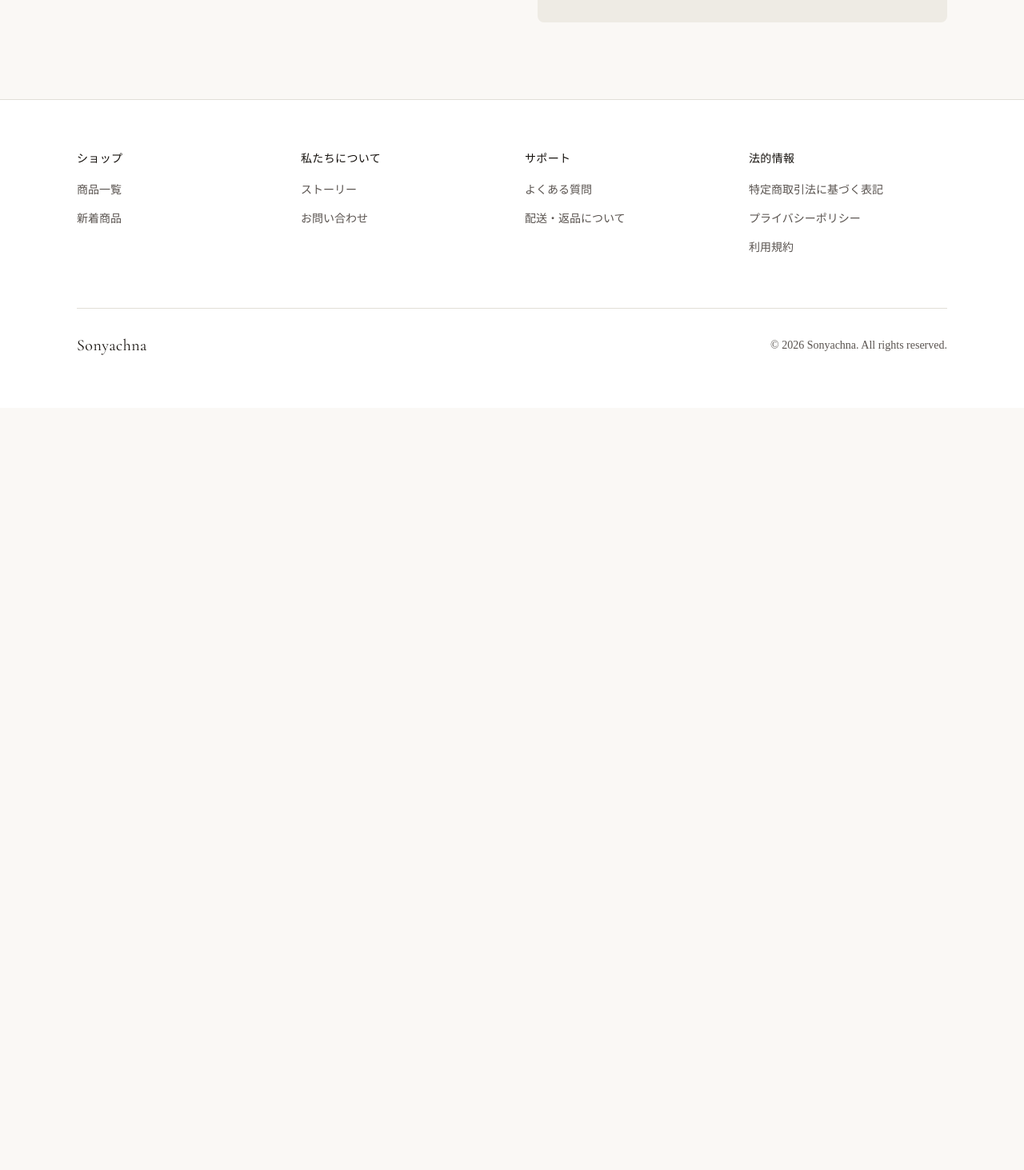
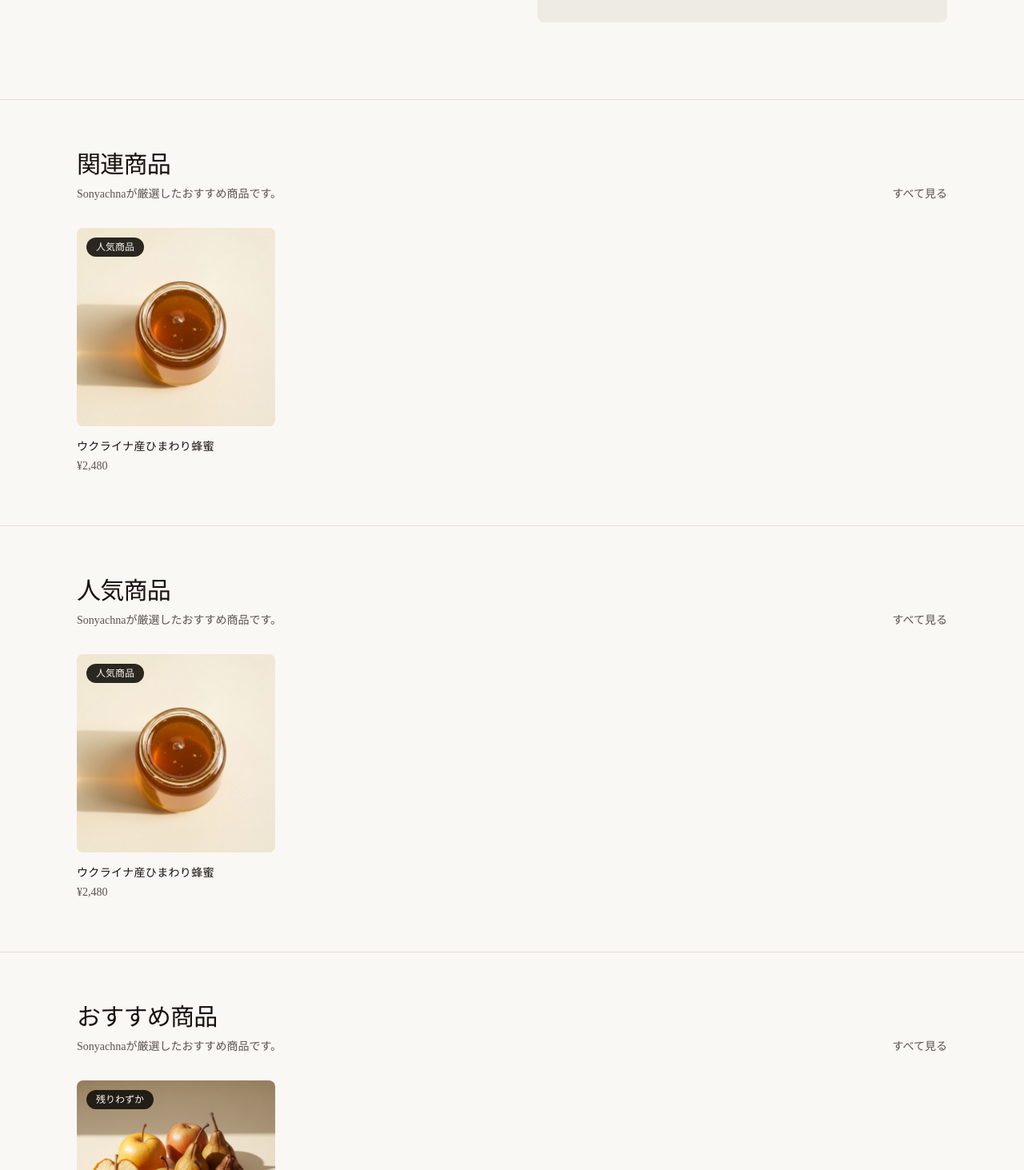
Before and after one commit to g08093464407-star/JAPANSHOP, a Next.js app: page /product/ukrainian-buckwheat in a window 1280 px wide. Shown: the part 907-2370 px from the top of the page at 80% size. Before the commit the page ends 1417 px from the top, so only its background shows below. Built offline with nearby package versions, Linux system fonts and the light colour scheme; no server answers.

Commit message:
feat: add related, bestseller and recommended sections to product page

```diff
--- a/app/product/[slug]/page.tsx
+++ b/app/product/[slug]/page.tsx
@@ -4,12 +4,85 @@ import Link from 'next/link'
 import { notFound } from 'next/navigation'
 import { ArrowLeft, Check, AlertCircle } from 'lucide-react'
 import { Header, Footer } from '@/components/layout'
+import { ProductCard } from '@/components/product'
 import { products, getProductBySlug } from '@/data/products'
 import AddToCartButton from '@/components/AddToCartButton'
 import ProductViewTracker from '@/components/analytics/ProductViewTracker'
+import type { Product } from '@/types/product'
 
 interface ProductPageProps {
   params: Promise<{ slug: string }>
+}
+
+function getRelatedProducts(currentProduct: Product): Product[] {
+  return products
+    .filter(
+      (candidate) =>
+        candidate.id !== currentProduct.id &&
+        candidate.category &&
+        currentProduct.category &&
+        candidate.category === currentProduct.category
+    )
+    .slice(0, 4)
+}
+
+function getBestsellerProducts(currentProduct: Product): Product[] {
+  return products
+    .filter(
+      (candidate) =>
+        candidate.id !== currentProduct.id && candidate.tag === '人気商品'
+    )
+    .slice(0, 4)
+}
+
+function getRecommendedProducts(currentProduct: Product): Product[] {
+  return products
+    .filter(
+      (candidate) =>
+        candidate.id !== currentProduct.id &&
+        (candidate.tag === '新商品' || candidate.stockStatus === 'limited')
+    )
+    .slice(0, 4)
+}
+
+function ProductSection({
+  title,
+  items,
+}: {
+  title: string
+  items: Product[]
+}) {
+  if (items.length === 0) return null
+
+  return (
+    <section className="border-t border-border py-16">
+      <div className="mx-auto max-w-6xl px-6 lg:px-8">
+        <div className="mb-8 flex items-end justify-between gap-4">
+          <div>
+            <h2 className="font-serif text-2xl tracking-tight md:text-3xl">
+              {title}
+            </h2>
+            <p className="mt-2 text-sm text-muted-foreground">
+              Sonyachnaが厳選したおすすめ商品です。
+            </p>
+          </div>
+
+          <Link
+            href="/shop"
+            className="text-sm text-muted-foreground transition-colors hover:text-foreground"
+          >
+            すべて見る
+          </Link>
+        </div>
+
+        <div className="grid grid-cols-2 gap-6 md:grid-cols-3 lg:grid-cols-4 lg:gap-8">
+          {items.map((item) => (
+            <ProductCard key={`${title}-${item.id}`} product={item} />
+          ))}
+        </div>
+      </div>
+    </section>
+  )
 }
 
 export async function generateStaticParams() {
@@ -43,6 +116,10 @@ export default async function ProductPage({ params }: ProductPageProps) {
   if (!product) {
     notFound()
   }
+
+  const relatedProducts = getRelatedProducts(product)
+  const bestsellerProducts = getBestsellerProducts(product)
+  const recommendedProducts = getRecommendedProducts(product)
 
   const stockStatus = {
     'in-stock': { label: '在庫あり', color: 'text-green-700', icon: Check },
@@ -170,6 +247,10 @@ export default async function ProductPage({ params }: ProductPageProps) {
             </div>
           </div>
         </section>
+
+        <ProductSection title="関連商品" items={relatedProducts} />
+        <ProductSection title="人気商品" items={bestsellerProducts} />
+        <ProductSection title="おすすめ商品" items={recommendedProducts} />
       </main>
       <Footer />
     </>
```
